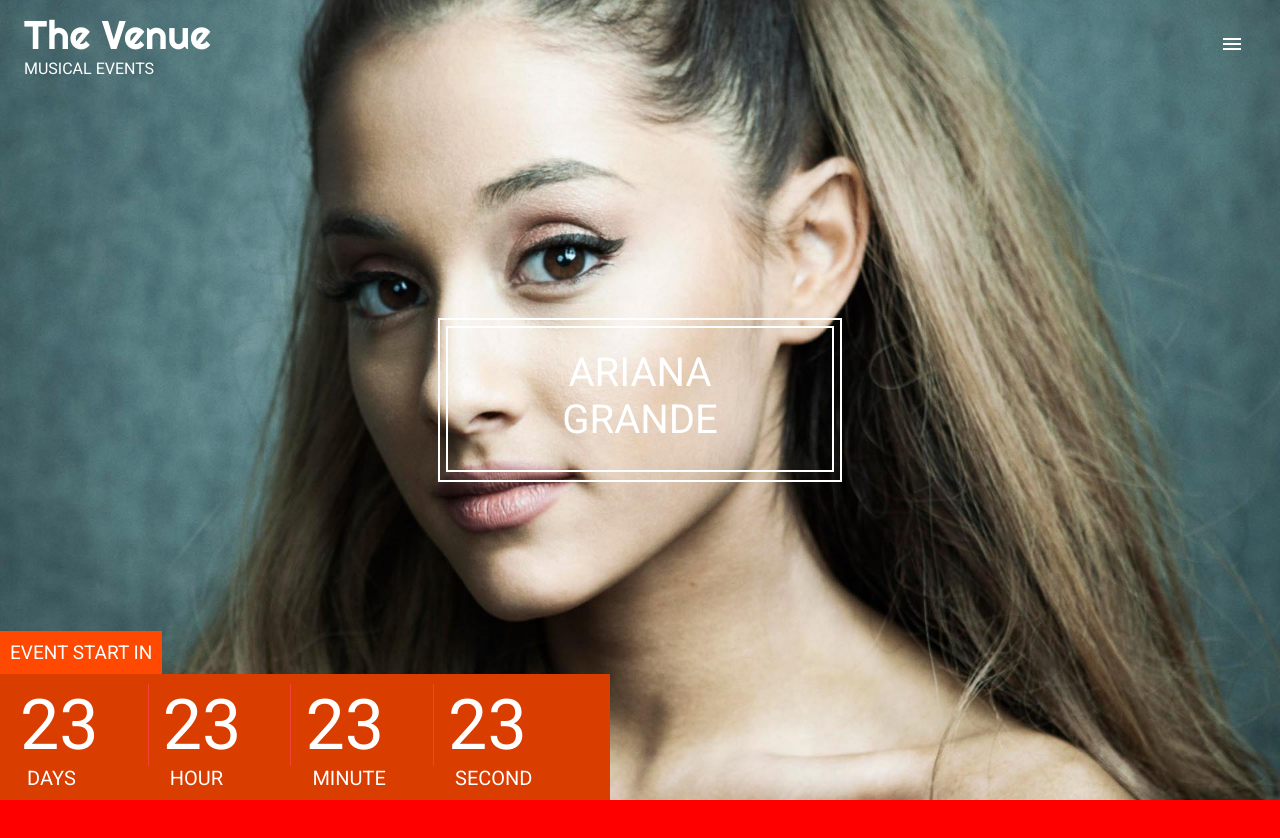
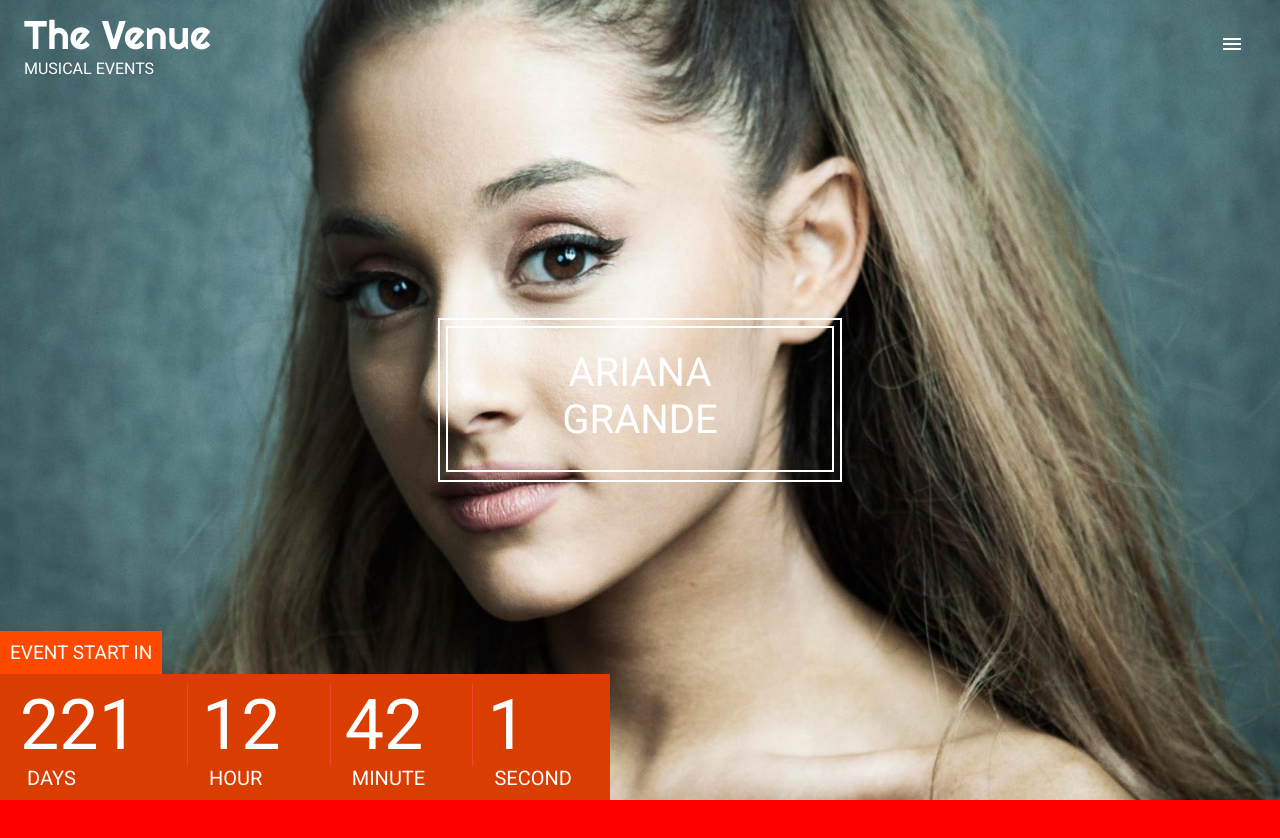
Before and after one commit to mindziukasss/react_spa, a React (Create React App) app: page / in a window 1280 px wide. Shown: the top 838 px of the page. Built offline with nearby package versions, Linux system fonts and the light colour scheme.

Commit message:
Add time to

```diff
--- a/src/components/featured/TimeUntil.js
+++ b/src/components/featured/TimeUntil.js
@@ -3,7 +3,38 @@
 
 class TimeUntil extends Component {
 
-    state = {}
+    state = {
+        deadline: 'Jan, 03, 2020',
+        days: '0',
+        hours: '0',
+        minutes: '0',
+        seconds: '0'
+
+    }
+
+    getTimeUntil (deadline) {
+        const time = Date.parse(deadline) - Date.parse(new Date());
+        if (time < 0) {
+            console.log('Date passed')
+        } else {
+            const seconds = Math.floor((time/1000)%60);
+            const minutes = Math.floor((time/1000/60)%60);
+            const hours = Math.floor((time/(1000*60*60))%24);
+            const days = Math.floor(time/(1000*60*60*24));
+
+            this.setState({
+                days,
+                hours,
+                minutes,
+                seconds
+            })
+        }
+
+    }
+
+    componentDidMount() {
+        setInterval(()=> this.getTimeUntil(this.state.deadline),1000)
+    }
 
     render() {
         return (
@@ -16,7 +47,7 @@
                     <div className={"countdown_bottom"}>
                         <div className={"countdown_item"}>
                             <div className={'countdown_time'}>
-                                23
+                                {this.state.days}
                             </div>
                             <div className={"countdown_tag"}>
                                 Days
@@ -24,7 +55,7 @@
                         </div>
                         <div className={"countdown_item"}>
                             <div className={'countdown_time'}>
-                                23
+                                {this.state.hours}
                             </div>
                             <div className={"countdown_tag"}>
                                 Hour
@@ -32,7 +63,7 @@
                         </div>
                         <div className={"countdown_item"}>
                             <div className={'countdown_time'}>
-                                23
+                                {this.state.minutes}
                             </div>
                             <div className={"countdown_tag"}>
                                 Minute
@@ -40,7 +71,7 @@
                         </div>
                         <div className={"countdown_item"}>
                             <div className={'countdown_time'}>
-                                23
+                                {this.state.seconds}
                             </div>
                             <div className={"countdown_tag"}>
                                 Second
```
